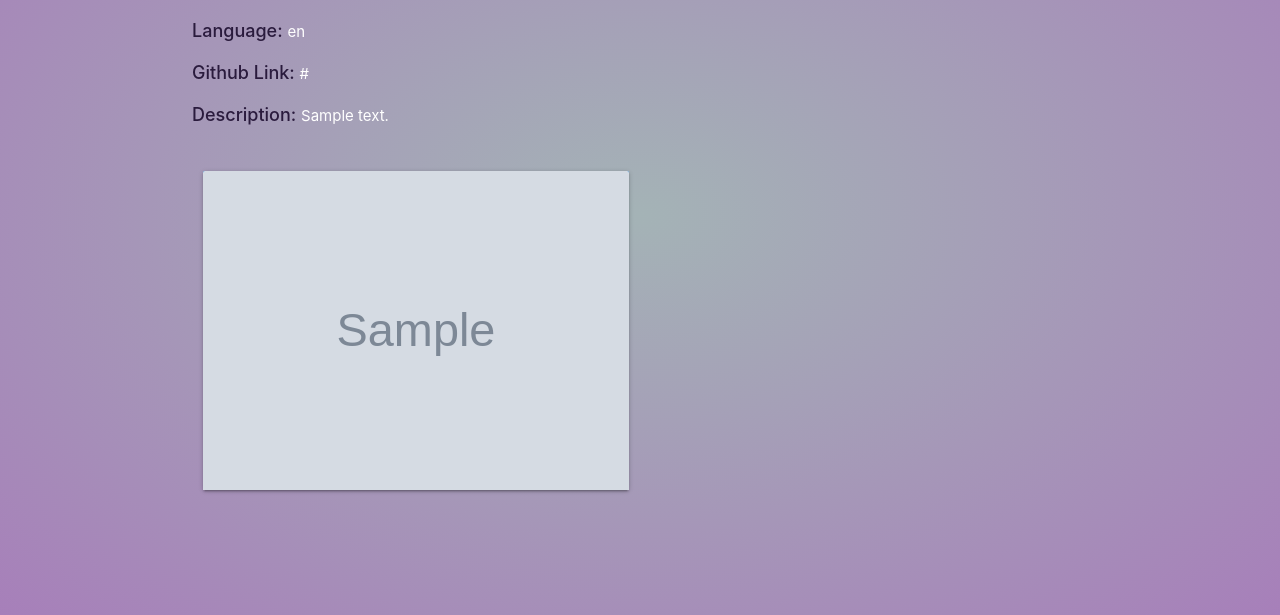
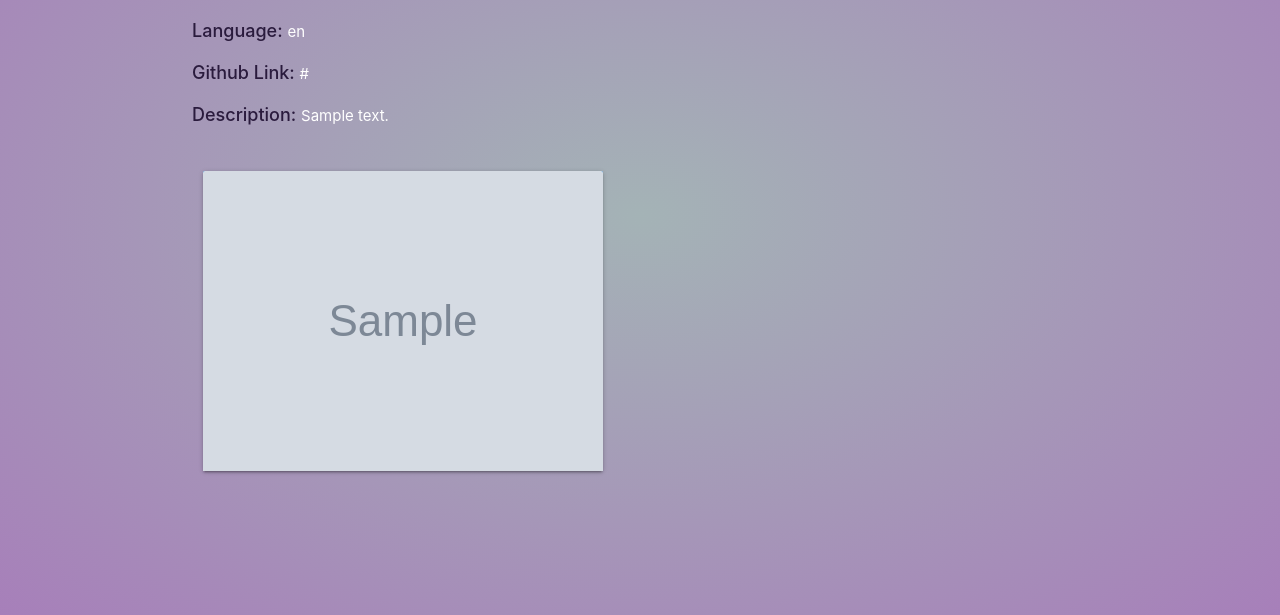
Before and after one commit to pecjas/Portfolio-Django, a Django app: template main/templates/main/project.html in a window 1280 px wide. Shown: the part 185-800 px from the top of the page. Run offline with Django 3.2, Linux system fonts and the light colour scheme; tables that the repository leaves empty hold one stand-in row (values such as "Sample post"); the template is opened without the code that fills it: values that come from a table or form of the project are taken from there, most other values are stand-ins (such as "Sample title", 1, 10 or a date in 2020); grey boxes marked "Sample" are stand-in pictures; parts of the project's set-up code (start-up, migrations or seed data) failed here and were passed over.

Commit message:
Enlarge image in project page if only one exists.

```diff
--- a/main/templates/main/project.html
+++ b/main/templates/main/project.html
@@ -13,7 +13,7 @@
 </div>
 <div class="row">
 {% endif %}
-<div class="col s12 m6 l6">
+<div class="col {% if images|length > 1 %}s12 m6 l6{% endif %}">
 <div class="card blue">
     <div class="card-image">
         <img class="materialboxed" src="{{image.image.url}}">
```
